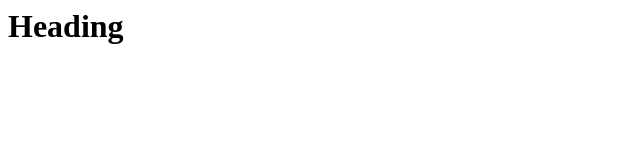
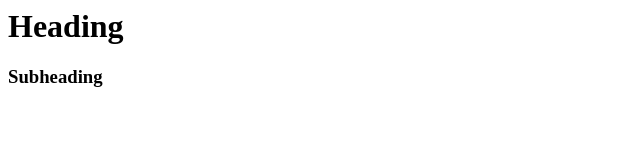
Before and after one commit to larams13/testing, a plain HTML site: page Index.html in a window 1280 px wide. Shown: the whole page, without its empty margins (0-640 px from the left). Drawn offline with Linux system fonts and the light colour scheme.

Commit message:
added a subheading

```diff
--- a/Index.html
+++ b/Index.html
@@ -6,5 +6,6 @@
 </head>
 <body>
     <h1>Heading</h1>
+    <h3>Subheading</h3>
 </body>
 </html>
```
